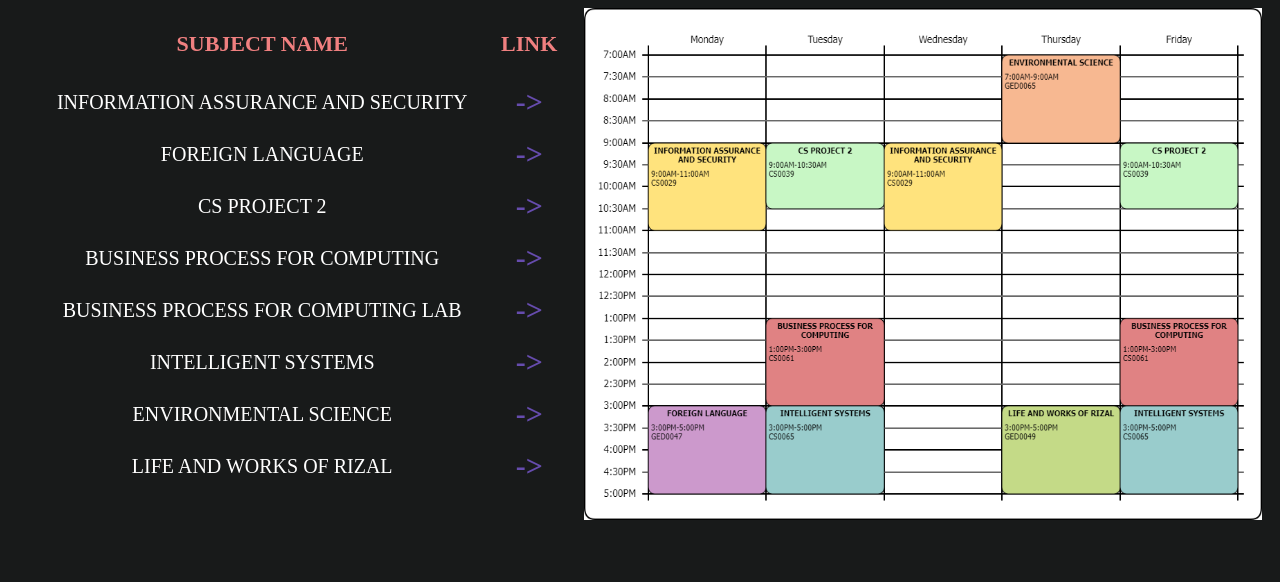
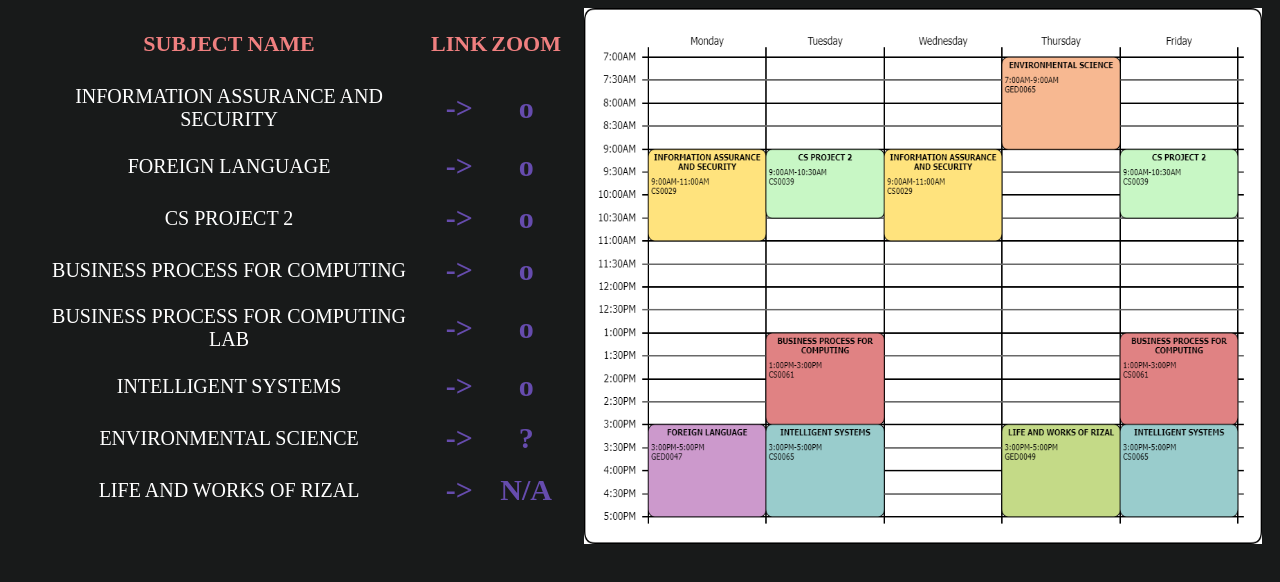
Before and after one commit to DauntlessDev/term-subjects, a plain HTML site: page index.html in a window 1280 px wide. Drawn offline with Linux system fonts and the light colour scheme.

Commit message:
added recurring zoom links

```diff
--- a/index.html
+++ b/index.html
@@ -12,11 +12,15 @@
       <tr>
         <th>SUBJECT NAME</th>
         <th>LINK</th>
+        <th>ZOOM</th>
       </tr>
       <tr>
         <td>INFORMATION ASSURANCE AND SECURITY</td>
         <td class="link">
           <a href="https://feu.instructure.com/courses/74618/modules"> -> </a>
+        </td>
+        <td class="link">
+          <a href="https://feutech-edu-ph.zoom.us/j/92348460329?pwd=UHpiQjNTbHN1L21Wazd5K0IxYkd6QT09#success"> o </a>
         </td>
       </tr>
 
@@ -25,11 +29,17 @@
         <td class="link">
           <a href="https://feu.instructure.com/courses/74950/modules"> -> </a>
         </td>
+        <td class="link">
+          <a href="https://feutech-edu-ph.zoom.us/meeting/register/tJEpcOuqrzstHNUPVZ_lBNWAxXMAgMIOz4eS"> o </a>
+        </td>
       </tr>
       <tr>
         <td>CS PROJECT 2</td>
         <td class="link">
           <a href="https://feu.instructure.com/courses/74623/modules"> -> </a>
+        </td>
+        <td class="link">
+          <a href="https://feutech-edu-ph.zoom.us/meeting/register/tJIvde6rrTgrH9S2aLp1CGsacmvoYLe_0mTK"> o </a>
         </td>
       </tr>
       <tr>
@@ -37,17 +47,27 @@
         <td class="link">
           <a href="https://feu.instructure.com/courses/74983/modules"> -> </a>
         </td>
+        <td class="link">
+          <a href="https://feutech-edu-ph.zoom.us/j/97826784641?pwd=VTJnd1dzcWcvMU5MRnNWZUZ3c3FNUT09"> o </a>
+        </td>
       </tr>
       <tr>
         <td>BUSINESS PROCESS FOR COMPUTING LAB</td>
         <td class="link">
           <a href="https://feu.instructure.com/courses/74987/modules"> -> </a>
         </td>
+        <td class="link">
+          <a href="https://feutech-edu-ph.zoom.us/j/97826784641?pwd=VTJnd1dzcWcvMU5MRnNWZUZ3c3FNUT09"> o </a>
+        </td>
+
       </tr>
       <tr>
         <td>INTELLIGENT SYSTEMS</td>
         <td class="link">
           <a href="https://feu.instructure.com/courses/74992/modules"> -> </a>
+        </td>
+        <td class="link">
+          <a href="https://feutech-edu-ph.zoom.us/j/94434791657?pwd=azExa01paWt6clVlSEZtUURBS0JLdz09"> o </a>
         </td>
       </tr>
       <tr>
@@ -55,12 +75,18 @@
         <td class="link">
           <a href="https://feu.instructure.com/courses/74465/modules"> -> </a>
         </td>
+        <td class="link">
+          <a href="https://feutech-edu-ph.zoom.us/j/98175093676?pwd=M21vVmdIUVJ1UCtpYzBIOE1LUUxlZz09"> ? </a>
+        </td>
       </tr>
       <tr>
         <td>LIFE AND WORKS OF RIZAL</td>
         <td class="link">
           <a href="https://feu.instructure.com/courses/74978/modules"> -> </a>
         </td>
+        <td class="link">
+          <a href="https://feutech-edu-ph.zoom.us/j/"> N/A </a>
+        </td>
       </tr>
     </table>
     <img src="sched3.png"/>
```
